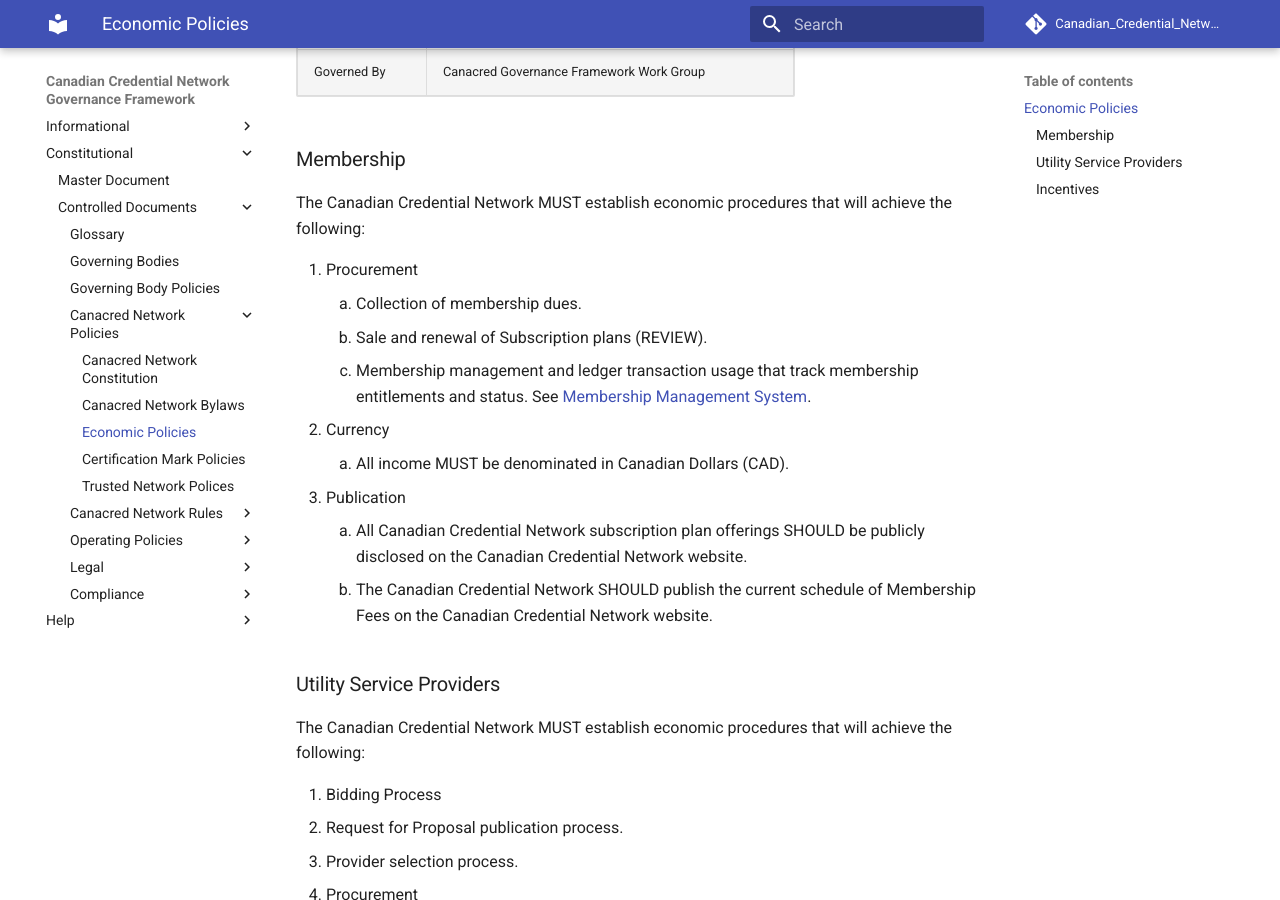
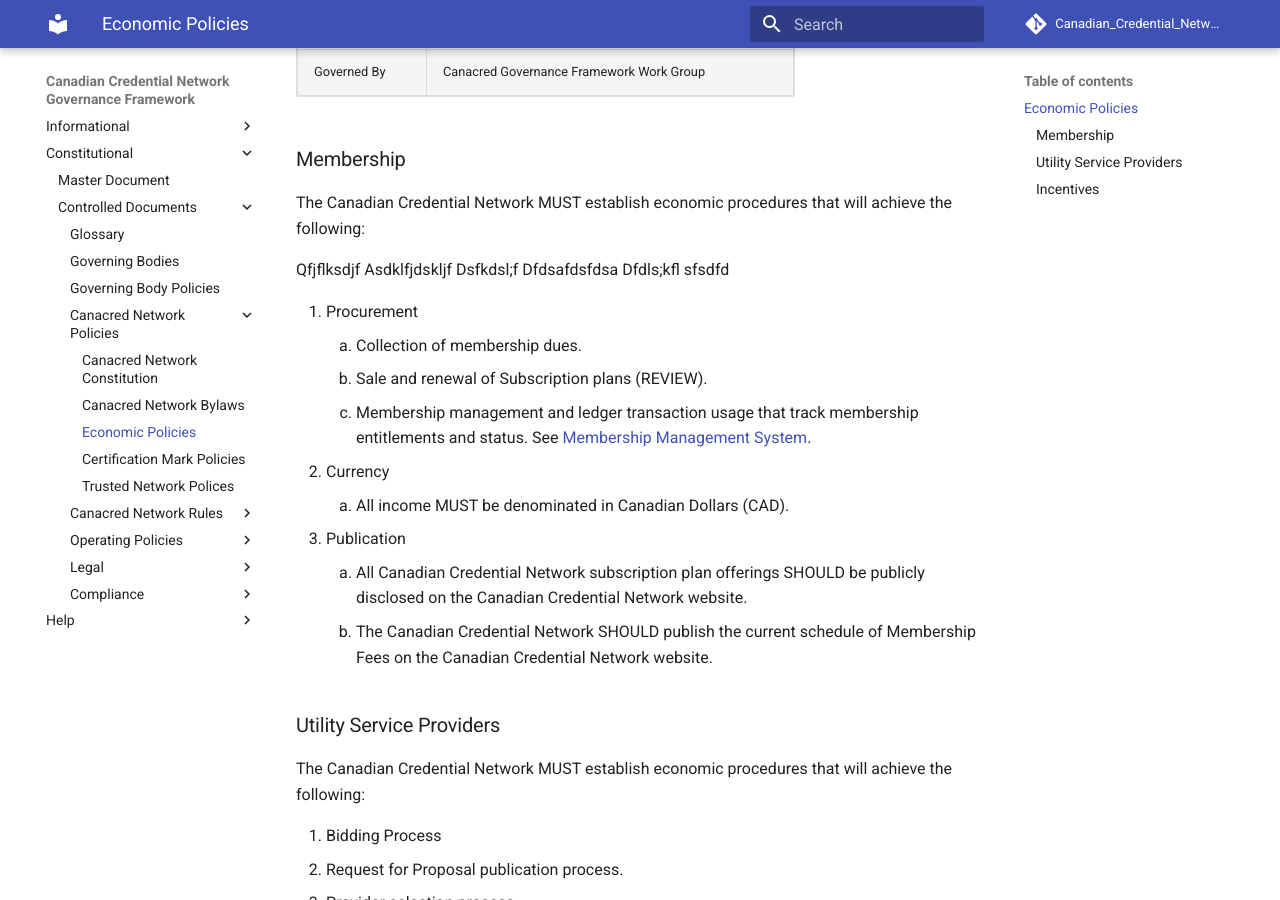
Before and after one commit to VictorSyntez/governance, an MkDocs documentation site: the page built from docs/gf_controlled/economic_policies.md, in a window 1280 px wide and 900 px high, scrolled down 477 px. Built offline with MkDocs 1.6.1 and Material for MkDocs 9.7.7, drawn with Linux system fonts in a browser that asks for light colours; comment, search, counter and statistics services are not loaded.

Commit message:
Update economic_policies.md

```diff
--- a/docs/gf_controlled/economic_policies.md
+++ b/docs/gf_controlled/economic_policies.md
@@ -12,6 +12,10 @@
 
 ### Membership
 The Canadian Credential Network MUST establish economic procedures that will achieve the following:
+
+Qfjflksdjf	Asdklfjdskljf
+Dsfkdsl;f	Dfdsafdsfdsa
+Dfdls;kfl	sfsdfd
 
 1. Procurement
     1. Collection of membership dues.
```
